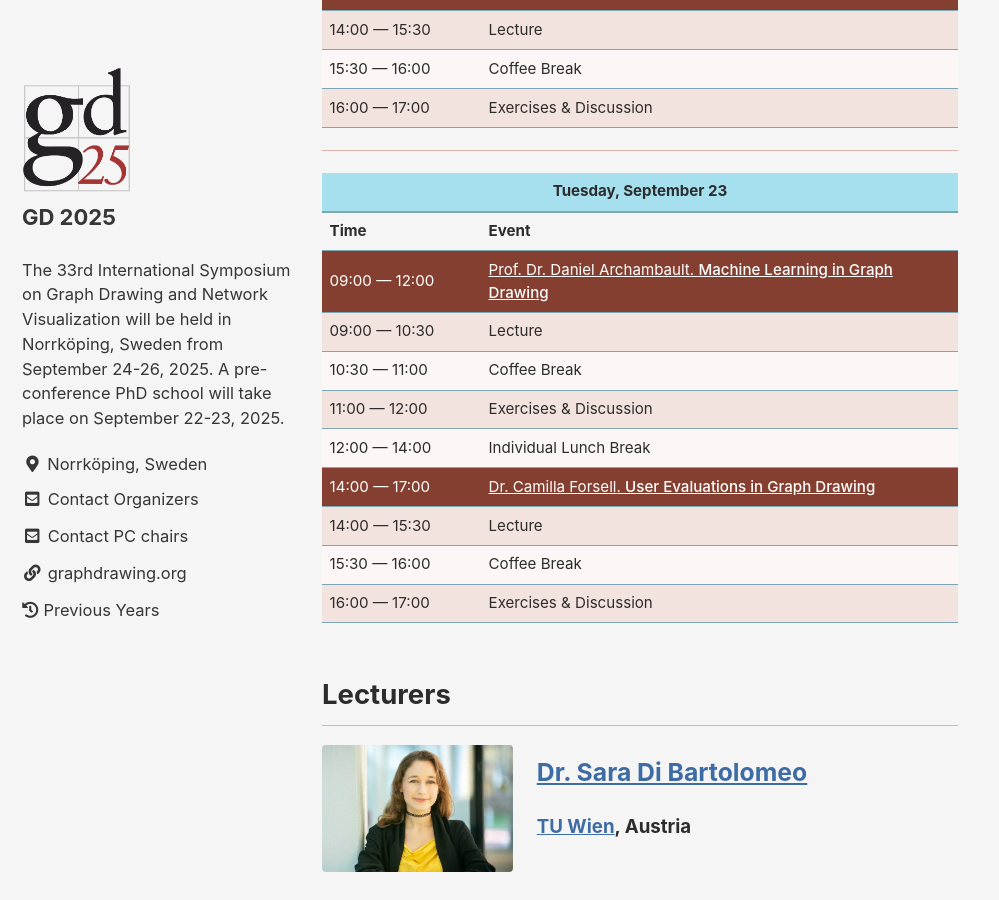
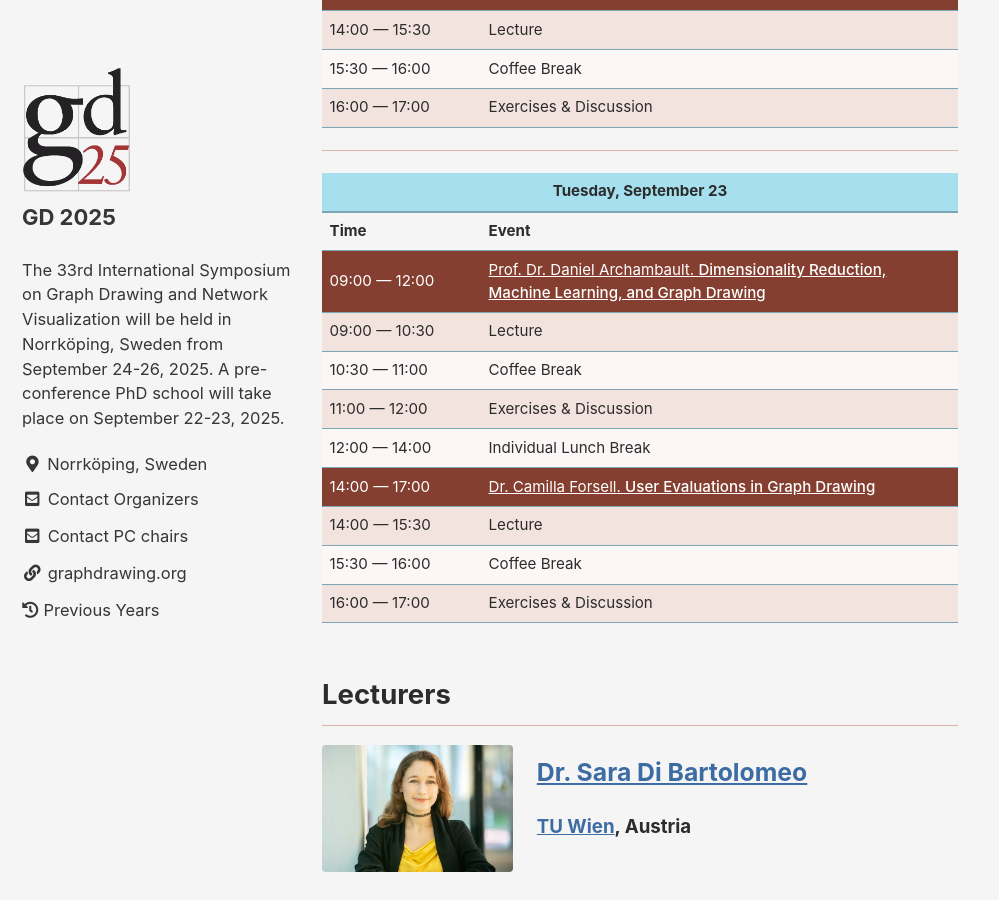
Before and after one commit to graphdrawing/gd2025, a Jekyll site: the page built from pages/school.md, in a window 1280 px wide and 900 px high, scrolled down 2308 px. Shown: the whole window, without its empty margins (0-999 px from the left). Built offline with Jekyll 4.4.1, drawn with Linux system fonts in a browser that asks for light colours; cached includes are drawn as plain includes; some of the changed text lies outside the part shown.

Commit message:
small fix on index page date styling and modified one phd school lecture title

```diff
--- a/pages/school.md
+++ b/pages/school.md
@@ -200,7 +200,7 @@ The location is accessible by wheelchair and the registration and coffee breaks
   </thead>
   <tbody>
     <tr><td><strong>Time</strong></td><td><strong>Event</strong></td></tr>
-    <tr class="phd-school header"><td>09:00 &mdash; 12:00</td><td><a href="#daniel-archambault"><span class="authors"><span>Prof. Dr. Daniel Archambault</span>. </span><span class="title">Machine Learning in Graph Drawing</span></a>
+    <tr class="phd-school header"><td>09:00 &mdash; 12:00</td><td><a href="#daniel-archambault"><span class="authors"><span>Prof. Dr. Daniel Archambault</span>. </span><span class="title">Dimensionality Reduction, Machine Learning, and Graph Drawing</span></a>
     </td></tr>
     <tr class="phd-school"><td>09:00 &mdash; 10:30</td><td>Lecture</td></tr>
     <tr class="coffee"><td>10:30 &mdash; 11:00</td><td>Coffee Break</td></tr>
@@ -263,8 +263,8 @@ graphs and questions in network design.</p>
 <p><strong><a href="https://www.ncl.ac.uk/">Newcastle University</a>, United Kingdom</strong></p>
 </div>
 
-<p><strong>Preliminary Title:</strong></p>
-<p>Machine Learning in Graph Drawing</p>
+<p><strong>Title:</strong></p>
+<p>Dimensionality Reduction, Machine Learning, and Graph Drawing</p>
 
 <p><strong>Biography:</strong></p>
 <p>Daniel is a Professor of Visualisation and Data Science at Newcastle University. His research focuses on enabling visualisation and visual analytics systems to scale in the age of data science. He explores key problems in data science and AI, graph drawing, social and complex network analysis, and human-computer interaction, often within interdisciplinary contexts. His work spans the full data-to-human pipeline—from developing algorithms for visualising abstract data to conducting perceptual evaluations of these interfaces with users. His primary interests lie in visual analytics for machine learning and network visualisation.</p>
```
Also changed, not shown: index.md (+2 -2 lines), 4 other files.
